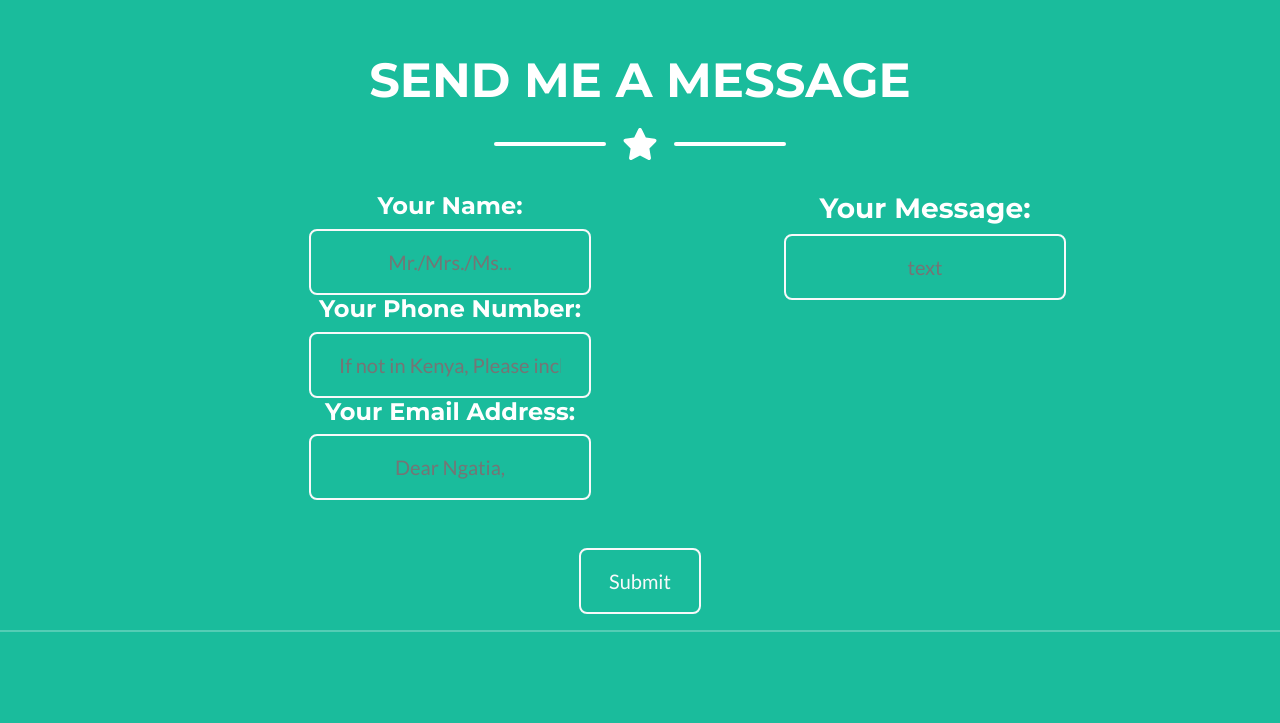
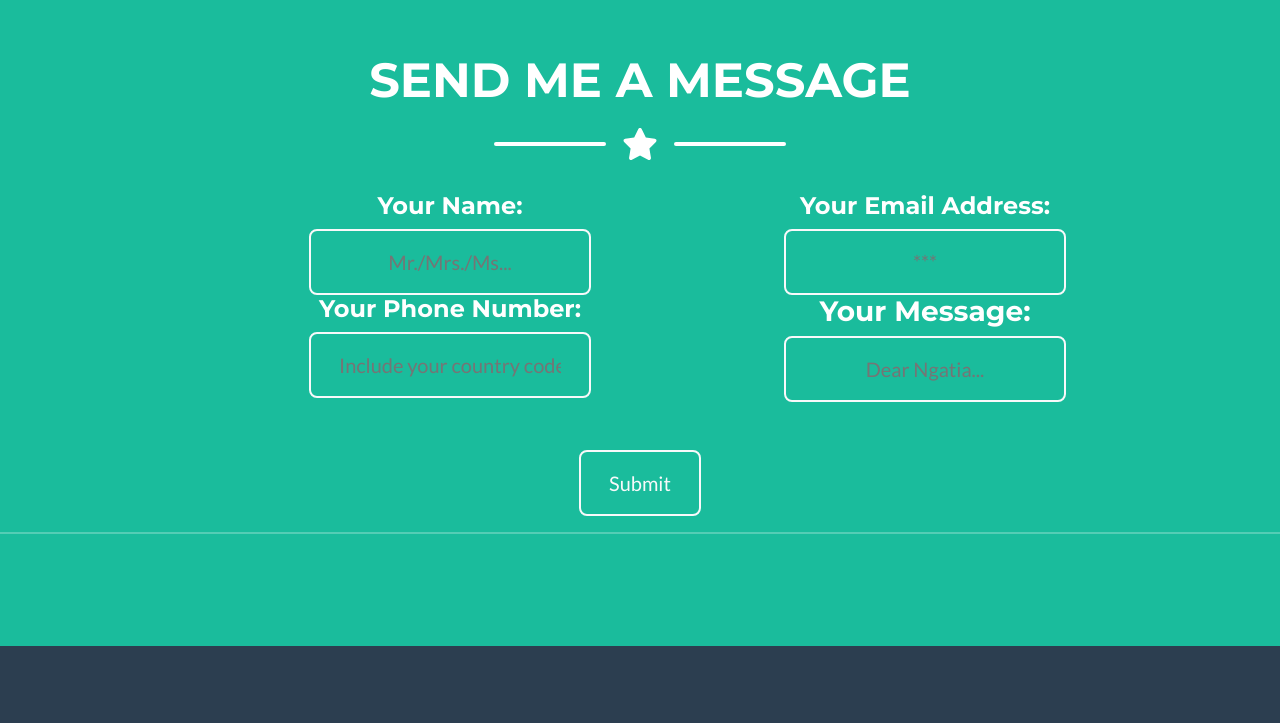
Before and after one commit to dev-Ngatia/Freelancer, a plain HTML site: page index.html in a window 1280 px wide. Shown: the part 1654-2377 px from the top of the page. Drawn offline with nearby package versions, Linux system fonts and the light colour scheme.

Commit message:
Update index.html
Corrections 3

```diff
--- a/index.html
+++ b/index.html
@@ -40,7 +40,7 @@
         <header class="masthead bg-primary text-white text-center" id="portfolio">
             <div class="container d-flex align-items-center flex-column">
                 <!-- Masthead Avatar Image-->
-                <img class="masthead-avatar mb-5" style="border-color: #a81cb2" src="assets/img/header.jpg" alt="..." />
+                <img class="masthead-avatar mb-5" style="border-color: #a81cb2; max-width: 100%; height: auto;" src="assets/img/header.jpg" alt="..." />
                 <!-- Masthead Heading-->
                 <h1 class="masthead-heading text-uppercase mb-0">Steven Ngatia Mwangi Freelancer</h1>
                 <!-- Icon Divider-->
@@ -119,11 +119,11 @@
                     <div class="col-lg-6 ms-auto">
                       <form action="mailto:ngatia3223@gmail.com" method="post" enctype="text/plain" target="_blank">
                       <h4>Your Name:</h4><input class="btn btn-xl btn-outline-light" type="text" name="Your Name" placeholder="Mr./Mrs./Ms..." required><br>
-                      <h4>Your Phone Number:</h4><input class="btn btn-xl btn-outline-light" type="text" name="Your Phone Number" placeholder="If not in Kenya, Please include your country code." required>
-                      <h4>Your Email Address:</h4><input class="btn btn-xl btn-outline-light" type="email" name="Your Email Address" placeholder="Dear Ngatia," required>
-
-                    </div>
-                    <div class="col-lg-4 me-auto"><h3>Your Message:</h3><input class="btn btn-xl btn-outline-light" type="text" name="Your Email" placeholder="text" required></div>
+                      <h4>Your Phone Number:</h4><input class="btn btn-xl btn-outline-light" type="text" name="Your Phone Number" placeholder="Include your country code." required>
+                          </div>
+                        <div class="col-lg-4 me-auto">
+                      <h4>Your Email Address:</h4><input class="btn btn-xl btn-outline-light" type="email" name="Your Email Address" placeholder="***" required>
+                    <h3>Your Message:</h3><input class="btn btn-xl btn-outline-light" type="text" name="Your Email" placeholder="Dear Ngatia..." required></div>
                 </div>
             <br><br><input type="submit" class="btn btn-xl btn-outline-light" name="" ></form>
               </div>
```
